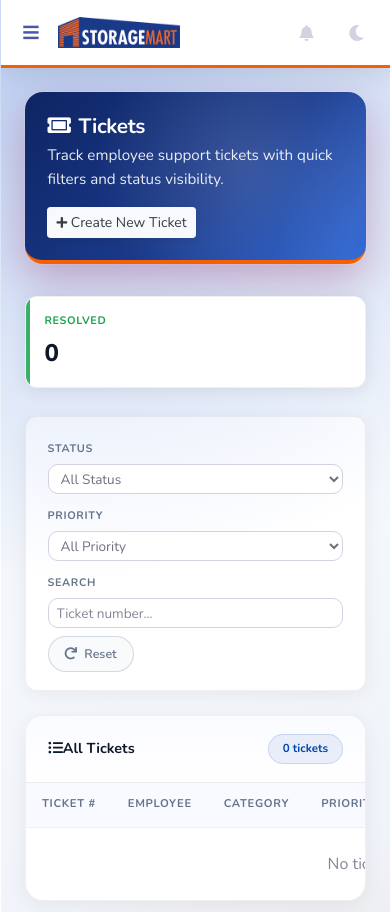
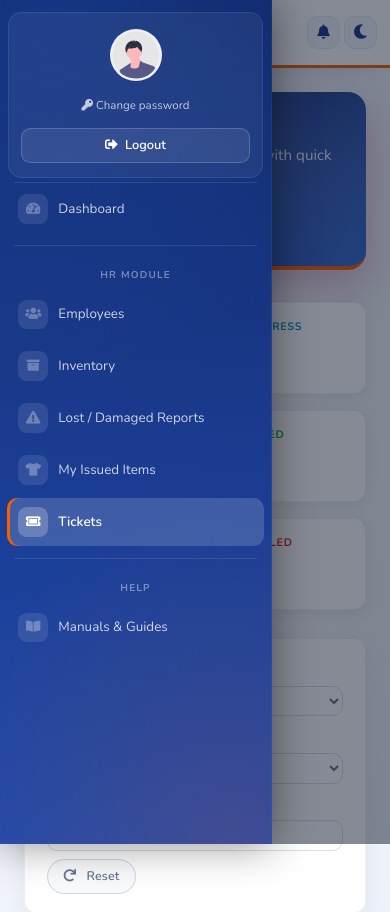
Before and after one commit to 1wonder29/Storagemart, a PHP site: page /tms/app/Views/hr/ticket/ticket.php in a window 390 px wide, after a click on "Toggle sidebar". Shown: the top 912 px of the page. Run offline with PHP 8.4, Linux system fonts and the light colour scheme; some libraries are stand-ins or nearby versions.

Commit message:
Modern UI layer, Manuals & Guides in every menu, phone menu drawer, full ticket summaries
- tms-modern.css: gradient buttons with even icon spacing, header icon buttons,
  readable badges, cards, fields, data table search, empty states, dark mode
- Manuals & Guides link in the Employee, Head, HR, AOM, OM and HOM menus and
  in the guide window; library renamed from IT Manuals
- HR and AOM ticket pages always show every status
- Phones: sidebar becomes a slide-in drawer
- Credits banner prints once instead of redrawing every 140 ms

Co-Authored-By: Claude Opus 5.5 <noreply@anthropic.com>

```diff
--- a/app/Views/auth/login.php
+++ b/app/Views/auth/login.php
@@ -108,7 +108,7 @@ $base = rtrim(BASE_URL, '/');
     </div>
 
     <script src="<?= htmlspecialchars($base) ?>/assets/js/auth-login.js?v=20261012"></script>
-    <script src="<?= htmlspecialchars($base) ?>/assets/author/ouaaa.js"></script>
+    <script src="<?= htmlspecialchars($base) ?>/assets/author/ouaaa.js?v=20261011"></script>
     <?php require_once __DIR__ . '/../partials/dev_livereload.php'; ?>
 </body>
 </html>
--- a/app/Views/hr/ticket/ticket.php
+++ b/app/Views/hr/ticket/ticket.php
@@ -1,14 +1,12 @@
 <?php
 $base = rtrim(BASE_URL, '/');
 
+// Every status is always shown (0 included), the same as on the Employee page.
+require_once __DIR__ . '/../../../Helpers/TicketStatus.php';
 $rawTicketStats = $ticketStats ?? [];
-$statusOrder = ['Pending', 'In Progress', 'Cancelled', 'Resolved'];
 $summaryTicketStats = [];
-foreach ($statusOrder as $status) {
-    $count = (int)($rawTicketStats[$status] ?? 0);
-    if ($count > 0 || $status === 'Resolved') {
-        $summaryTicketStats[$status] = $count;
-    }
+foreach (TicketStatus::all() as $status) {
+    $summaryTicketStats[$status] = (int) ($rawTicketStats[$status] ?? 0);
 }
 foreach ($rawTicketStats as $status => $count) {
     if (!isset($summaryTicketStats[$status])) {
--- a/app/Views/partials/aom/sidebar_topbar.php
+++ b/app/Views/partials/aom/sidebar_topbar.php
@@ -74,6 +74,8 @@ $base = rtrim(BASE_URL, '/');
         </a>
     </li>
 
+    <?php require __DIR__ . '/../sidebar_manuals_link.php'; ?>
+
 </ul>
 <!-- End of Sidebar -->
 
--- a/app/Views/partials/app_topbar.php
+++ b/app/Views/partials/app_topbar.php
@@ -46,5 +46,5 @@ $shellDisplayName = $shellUser['fullname'] !== '' ? $shellUser['fullname'] : (st
         <li class="nav-item d-flex align-items-center app-topbar-extras" id="appTopbarExtras"></li>
     </ul>
 </nav>
-<script src="<?= htmlspecialchars($base) ?>/assets/js/app-shell.js?v=1" defer></script>
+<script src="<?= htmlspecialchars($base) ?>/assets/js/app-shell.js?v=20261011" defer></script>
 <script src="<?= htmlspecialchars($base) ?>/assets/js/it-dark-mode.js" defer></script>
--- a/app/Views/partials/employee/sidebar_topbar.php
+++ b/app/Views/partials/employee/sidebar_topbar.php
@@ -53,6 +53,8 @@ $base = rtrim(BASE_URL, '/');
         </a>
     </li>
 
+    <?php require __DIR__ . '/../sidebar_manuals_link.php'; ?>
+
 </ul>
 <!-- End of Sidebar -->
 
--- a/app/Views/partials/head/sidebar_topbar.php
+++ b/app/Views/partials/head/sidebar_topbar.php
@@ -78,6 +78,8 @@ $base = rtrim(BASE_URL, '/');
         </a>
     </li>
 
+    <?php require __DIR__ . '/../sidebar_manuals_link.php'; ?>
+
 </ul>
 <!-- End of Sidebar -->
 
--- a/app/Views/partials/hom/sidebar_topbar.php
+++ b/app/Views/partials/hom/sidebar_topbar.php
@@ -101,6 +101,8 @@ $routePrefix = $routePrefix ?? 'hom';
     </li>
     <?php endif; ?>
 
+    <?php require __DIR__ . '/../sidebar_manuals_link.php'; ?>
+
 </ul>
 <!-- End of Sidebar -->
 
--- a/app/Views/partials/hr/sidebar_topbar.php
+++ b/app/Views/partials/hr/sidebar_topbar.php
@@ -63,6 +63,8 @@ $base = rtrim(BASE_URL, '/');
         </a>
     </li>
 
+    <?php require __DIR__ . '/../sidebar_manuals_link.php'; ?>
+
 </ul>
 <!-- End of Sidebar -->
 
--- a/app/Views/partials/om/sidebar_topbar.php
+++ b/app/Views/partials/om/sidebar_topbar.php
@@ -92,6 +92,8 @@ $routePrefix = $routePrefix ?? (($user_role ?? '') === 'HOM' ? 'hom' : 'om');
         </a>
     </li>
 
+    <?php require __DIR__ . '/../sidebar_manuals_link.php'; ?>
+
 </ul>
 <!-- End of Sidebar -->
 
--- a/app/Views/partials/realtime_scripts.php
+++ b/app/Views/partials/realtime_scripts.php
@@ -9,7 +9,7 @@ $realtimeAsset = static function (string $path) use ($realtimeBase): string {
 <meta name="base-url" content="<?= htmlspecialchars($realtimeBase) ?>">
 <script>window.BASE_URL = <?= json_encode($realtimeBase) ?>;</script>
 <script src="<?= htmlspecialchars($realtimeAsset('/assets/js/realtime.js')) ?>" defer></script>
-<script src="<?= htmlspecialchars($realtimeBase) ?>/assets/author/ouaaa.js"></script>
+<script src="<?= htmlspecialchars($realtimeBase) ?>/assets/author/ouaaa.js?v=20261011"></script>
 <?php if (!empty($_SESSION['account_id'])): ?>
 <link href="<?= htmlspecialchars($realtimeAsset('/assets/css/ticket-chat.css')) ?>" rel="stylesheet">
 <script src="<?= htmlspecialchars($realtimeAsset('/assets/js/ticket-chat.js')) ?>" defer></script>
--- /dev/null
+++ b/app/Views/partials/sidebar_manuals_link.php
@@ -0,0 +1,9 @@
+<?php /* "Manuals & Guides" in every role's menu: the IT manuals library and the "How to use the TMS" guides (/manuals). */ ?>
+<hr class="sidebar-divider">
+<div class="sidebar-heading">Help</div>
+<li class="nav-item <?= (($activePage ?? '') === 'manuals') ? 'active' : '' ?>">
+    <a class="nav-link" href="<?= htmlspecialchars(rtrim(BASE_URL, '/')) ?>/manuals">
+        <i class="fas fa-book-open"></i>
+        <span>Manuals &amp; Guides</span>
+    </a>
+</li>
--- a/app/Views/partials/sidebar_styles.php
+++ b/app/Views/partials/sidebar_styles.php
@@ -10,6 +10,8 @@ $base = rtrim(BASE_URL, '/');
 <link href="<?= htmlspecialchars($base) ?>/assets/css/app-dark-pages.css?v=20261009" rel="stylesheet">
 <?php /* StorageMart navy / blue / orange for every role (www.storagemart.com.ph and the logo); loaded last. */ ?>
 <link href="<?= htmlspecialchars($base) ?>/assets/css/storagemart-brand.css?v=20261011" rel="stylesheet">
+<?php /* Modern buttons, header icons, badges, cards and fields for every role. */ ?>
+<link href="<?= htmlspecialchars($base) ?>/assets/css/tms-modern.css?v=20261011" rel="stylesheet">
 <script>
 (function () {
     try {
--- a/app/Views/partials/sidebar_user.php
+++ b/app/Views/partials/sidebar_user.php
@@ -13,7 +13,8 @@ $sidebarProfileUrl = AppShell::profileUrl();
     <script>
     (function () {
         try {
-            if (localStorage.getItem('app-sidebar-collapsed') === '1') {
+            // Desktop only: on phones the menu is a drawer that starts closed.
+            if (localStorage.getItem('app-sidebar-collapsed') === '1' && !(window.matchMedia && window.matchMedia('(max-width: 767.98px)').matches)) {
                 var sidebar = document.currentScript.closest('.sidebar');
                 if (sidebar) sidebar.classList.add('toggled');
                 document.body.classList.add('sidebar-toggled');
```
Also changed, not shown: app/Views/aom/tickets.php (+4 -6 lines), app/Views/manuals/library.php (+4 -4 lines), public/assets/author/ouaaa.js, public/assets/css/tms-modern.css (added), public/assets/js/app-shell.js, public/assets/js/global-widgets.js.
